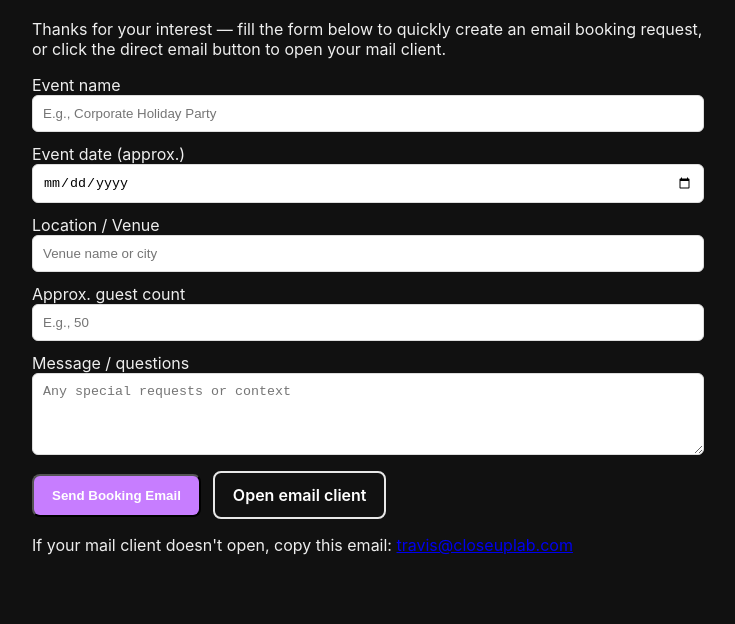
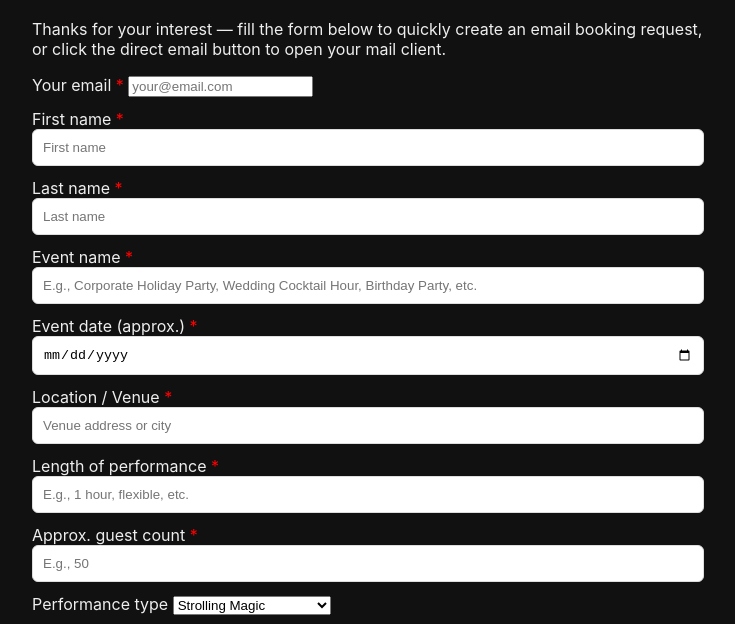
Before and after one commit to tkards/travis-kim-magician-website, a plain HTML site: page booking.html in a window 1280 px wide. Shown: the part 127-751 px from the top of the page, without its empty margins (272-1007 px from the left). Drawn offline with Linux system fonts and the light colour scheme.

Commit message:
booking page edits

```diff
--- a/booking.html
+++ b/booking.html
@@ -13,20 +13,56 @@
     <p>Thanks for your interest — fill the form below to quickly create an email booking request, or click the direct email button to open your mail client.</p>
 
     <form id="bookingForm">
-      <label>Event name
-        <input type="text" id="event" placeholder="E.g., Corporate Holiday Party" required>
+      <label id="emailLabel">Your email <span class="required-asterisk">*</span>
+        <input type="email" id="userEmail" placeholder="your@email.com" required>
       </label>
-      <label>Event date (approx.)
-        <input type="date" id="date">
+        <label id="firstNameLabel">First name <span class="required-asterisk">*</span>
+          <input type="text" id="firstName" placeholder="First name" required>
+        </label>
+        <label id="lastNameLabel">Last name <span class="required-asterisk">*</span>
+          <input type="text" id="lastName" placeholder="Last name" required>
+        </label>
+      <label id="eventLabel">Event name <span class="required-asterisk">*</span>
+        <input type="text" id="event" placeholder="E.g., Corporate Holiday Party, Wedding Cocktail Hour, Birthday Party, etc." required>
       </label>
-      <label>Location / Venue
-        <input type="text" id="venue" placeholder="Venue name or city">
+      <label id="dateLabel">Event date (approx.) <span class="required-asterisk">*</span>
+        <input type="date" id="date" required>
       </label>
-      <label>Approx. guest count
-        <input type="number" id="guests" min="1" placeholder="E.g., 50">
+      <label id="venueLabel">Location / Venue <span class="required-asterisk">*</span>
+        <input type="text" id="venue" placeholder="Venue address or city" required>
       </label>
-      <label>Message / questions
-        <textarea id="message" rows="4" placeholder="Any special requests or context"></textarea>
+      <label id="lengthLabel">Length of performance <span class="required-asterisk">*</span>
+        <input type="text" id="length" placeholder="E.g., 1 hour, flexible, etc." required>
+      </label>
+      <label id="guestsLabel">Approx. guest count <span class="required-asterisk">*</span>
+        <input type="number" id="guests" min="1" placeholder="E.g., 50" required>
+      </label>
+      <style>
+        .required-asterisk {
+          color: red;
+        }
+        .missing-field .required-asterisk {
+          color: #fff;
+          background: red;
+          border-radius: 50%;
+          padding: 0 6px;
+        }
+        a[href^="mailto:"] {
+          color: #fff !important;
+        }
+      </style>
+
+      <label>Performance type
+        <select id="performance">
+          <option value="Strolling Magic">Strolling Magic</option>
+          <option value="Sit-down Parlour Show">Sit-down Parlour Show</option>
+          <option value="Something Else">Something Else</option>
+          <option value="Not Sure">Not Sure</option>
+        </select>
+      </label>
+
+      <label>Message
+        <textarea id="message" rows="4" placeholder="Questions or anything you'd like us to know"></textarea>
       </label>
 
       <div class="form-actions">
@@ -45,9 +81,13 @@
       const date = encodeURIComponent(document.getElementById('date').value || 'TBD');
       const venue = encodeURIComponent(document.getElementById('venue').value || 'TBD');
       const guests = encodeURIComponent(document.getElementById('guests').value || 'TBD');
+      const length = encodeURIComponent(document.getElementById('length').value || 'Not Specified');
+      const performance = encodeURIComponent(document.getElementById('performance').value || 'Not Specified');
       const message = encodeURIComponent(document.getElementById('message').value || '');
-      const subject = `Booking Inquiry - ${event}`;
-      const body = `Event: ${decodeURIComponent(event)}%0D%0ADate: ${decodeURIComponent(date)}%0D%0AVenue: ${decodeURIComponent(venue)}%0D%0AGuests: ${decodeURIComponent(guests)}%0D%0A%0D%0A${decodeURIComponent(message)}`;
+        const firstName = encodeURIComponent(document.getElementById('firstName').value || '');
+        const lastName = encodeURIComponent(document.getElementById('lastName').value || '');
+        const subject = `Booking Inquiry - ${event}`;
+        const body = `First Name: ${decodeURIComponent(firstName)}%0D%0ALast Name: ${decodeURIComponent(lastName)}%0D%0AEmail: ${decodeURIComponent(email)}%0D%0AEvent: ${decodeURIComponent(event)}%0D%0ADate: ${decodeURIComponent(date)}%0D%0AVenue: ${decodeURIComponent(venue)}%0D%0ALength: ${decodeURIComponent(length)}%0D%0AGuests: ${decodeURIComponent(guests)}%0D%0APerformance Type: ${decodeURIComponent(performance)}%0D%0A%0D%0A${decodeURIComponent(message)}`;
       const mailto = `mailto:travis@closeuplab.com?subject=${encodeURIComponent(subject)}&body=${encodeURIComponent(body)}`;
       window.location.href = mailto;
     });
```
Also changed, not shown: index.html (+1 -1 lines).
